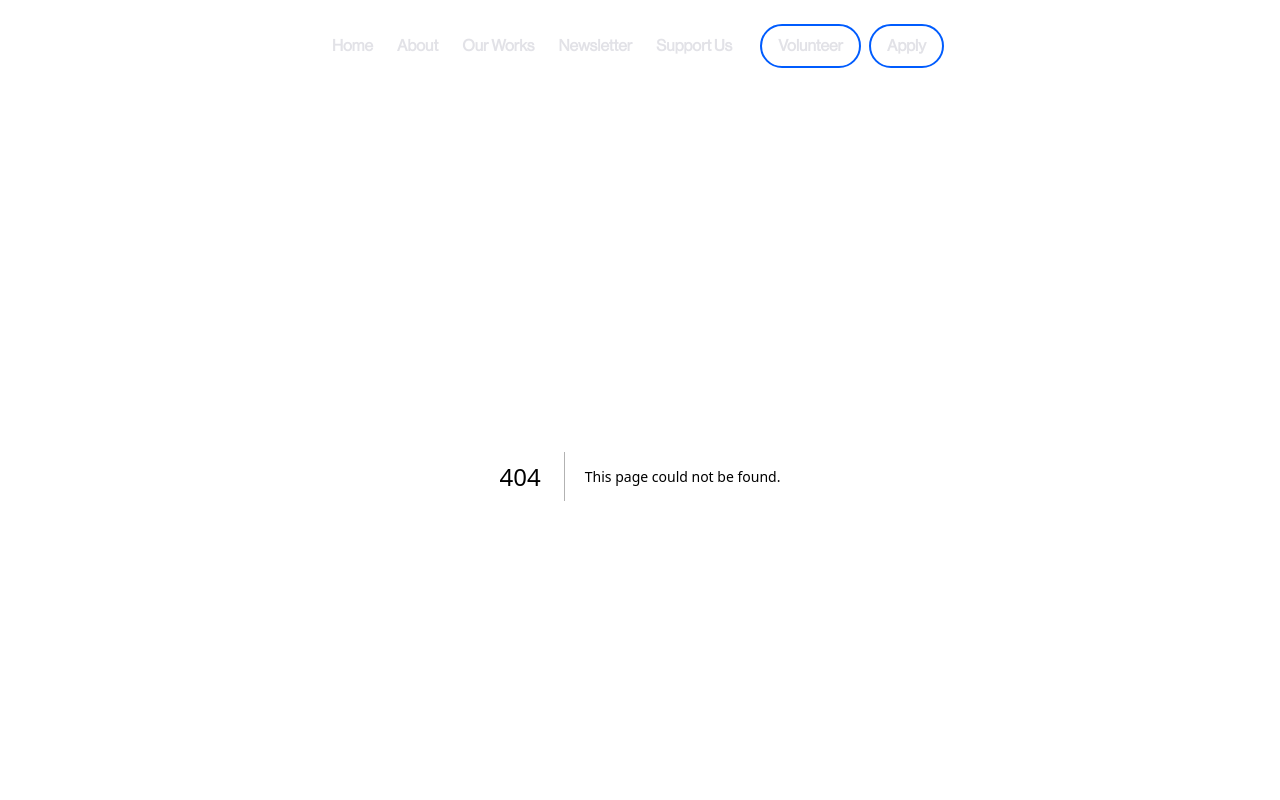
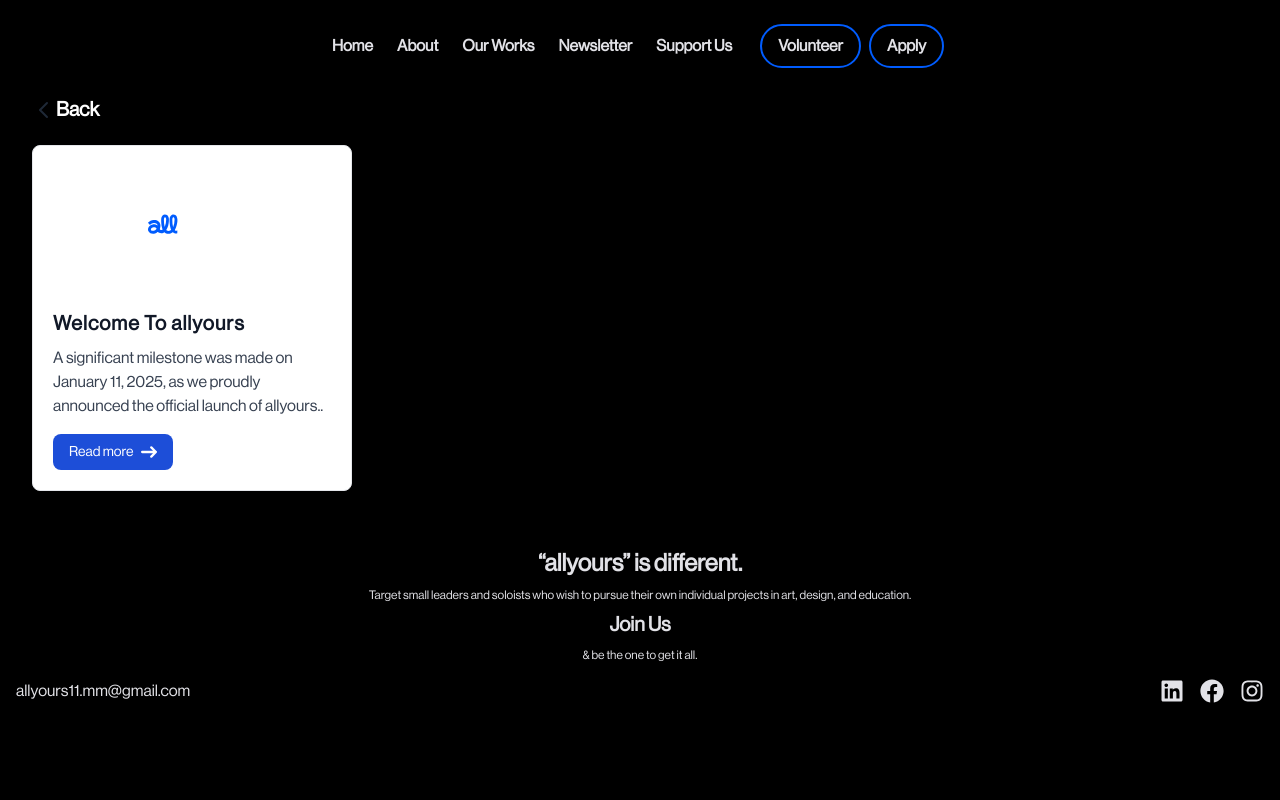
Before and after one commit to Kaungsett45/allyours, a Next.js app: page /newsletter/blog in a window 1280 px wide. Before the commit this address had no page. Shown: the top 800 px of the page. Built offline with nearby package versions, Linux system fonts and the light colour scheme.

Commit message:
blog update

```diff
--- /dev/null
+++ b/src/app/newsletter/blog/blog-allyours/page.js
@@ -0,0 +1,43 @@
+
+"use client"
+
+import Link from 'next/link';
+import { useRouter } from 'next/navigation';
+
+export default function BlogPost() {
+  const router = useRouter();
+
+  const blogContent = {
+    id: '1',
+    title: 'Welcome to allyours: A Visionary Hub for Sustainable and Collaborative Creativity',
+    date: 'January 11, 2025',
+    content: `A significant milestone was made on January 11, 2025, as we proudly announced the official launch of allyours - an innovative hub dedicated to empowering solopreneurs, small project leaders, and creative minds in Burma. It is more than just a physical space. allyours instead joins an ever-important endeavour to nurture growth, foster collaboration, and drive impactful community change for the better.
+    Founded on a bold vision, allyours seeks to be a net-zero innovative hub that supports individuals and small projects specialising in art, design, and education. What we aim to provide is a thriving environment where individuals can work independently white at the same time connect deeply with, benefit from and contribute to a supportive community. Our mission is to catalyze and empower transformative ideas, decentralise opportunities, and tailor solutions to the unique challenges faced by local creators and changemakers with high potential.
+        The launch of allyours represents the opening of an unparalleled range of offerings designed to inspire and empower. We provide a workspace, fully equipped with reliable electricity, high-speed internet, and eco-friendly facilities - nothing less than a heaven for productivity! As we also offer and facilitate workshops, coaching sessions, and peer-review opportunities, participants can refine their skills and accelerate their projects. Networking events and site visits further connect creators with industry experts, mentors, and like-minded peers, fostering organic and meaningful collaborations.
+    This model has now been initially implemented in Yangon and is expected to grow in other cities in Burma as well as in Chiang Mai, Thailand to support migrated youth leaders. Our commitment to inclusivity ensures that allyours is a welcoming space for any individuals with a high potential for positive community impact. Sustainability lies at the heart of our operations, with net-zero carbon goals and eco-friendly practices that contribute to a greener future. A vibrant support network made possible by partnerships in good faith with several organizations also further ensures its long-term sustainability.
+        The importance of allyours cannot be overstated. Burmese youth face numerous obstacles, including limited access to infrastructure, mentorship, and industry exposure. Brain drain remains a pressing issue as talented individuals leave the country in search of better opportunities. The birth of allyours is a direct response to these pressing challenges faced by Burmese youth. Designed to tackle them head-on, allyours provides a platform for creators to flourish locally, countering the forces that drive them away. With its unique focus on passion projects in art, design, and education, allyours is set to be a sanctuary for dreamers who wish to transform their ideas into tangible impacts while staying true to their values and contributing meaningfully to their communities.
+        As we embark on this fulfilling journey, we invite you to be part of our story. Whether you are a solopreneur, an individual, or a small project leaders, seeking a supportive environment, to turn your big ideas into tangible results. allyours is here to guide and support you. We hope this launch marks the beginning of a new chapter in Burma’s creative economy - a chapter driven by innovation, resilience, and hope! Join us as we build a future where creativity knows no bounds and the community knows no limit. Visit our website, Facebook, Instagram or LinkedIn to stay updated. Let us all dream, create, and thrive!
+    `,
+  };
+
+  return (
+    <div className="min-h-screen bg-cultured">
+      <div className="max-w-4xl mx-auto px-6 py-12">
+      <Link href="/newsletter" className='text-black  '>
+                <p className="inline-flex px-4  py-1 items-center font-semibold text-xl   rounded-md"><svg className="w-6 h-6 text-gray-800 dark:text-white" aria-hidden="true" xmlns="http://www.w3.org/2000/svg" width="24" height="24" fill="#000000" viewBox="0 0 24 24">
+    <path stroke="currentColor" strokeLinecap="round" strokeLinejoin="round" strokeWidth="2" d="m15 19-7-7 7-7"/>
+</svg>
+Back</p></Link>
+        <article className="e p-6 ">
+          <header className="mb-4">
+            <h1 className="text-3xl font-bold text-gray-800">{blogContent.title}</h1>
+            {/* <p className="text-sm text-gray-500">Published on {blogContent.date}</p> */}
+          </header>
+          <section className="text-gray-700 leading-relaxed">
+            <p className="mb-4 text-justify">{blogContent.content}</p>
+          </section>
+        </article>
+      </div>
+    </div>
+  );
+}
--- /dev/null
+++ b/src/app/newsletter/blog/page.js
@@ -0,0 +1,74 @@
+// /newsletter/page.js
+import React from 'react';
+import Image from 'next/image';
+
+import Link from 'next/link';
+const BlogPage = () => {
+  return (
+        <>
+        <div className='p-4'>
+
+              <Link href="/newsletter" className='text-white  '>
+                <p className="inline-flex px-4  py-1 items-center font-semibold text-xl   rounded-md"><svg className="w-6 h-6 text-gray-800 dark:text-white" aria-hidden="true" xmlns="http://www.w3.org/2000/svg" width="24" height="24" fill="none" viewBox="0 0 24 24">
+  <path stroke="currentColor" strokeLinecap="round" strokeLinejoin="round" strokeWidth="2" d="m15 19-7-7 7-7"/>
+</svg>
+Back</p></Link>
+
+
+
+<div className="m-4 max-w-xs bg-white border border-gray-200 rounded-lg shadow-lg dark:bg-gray-800 dark:border-gray-700">
+  <a href="#">
+    <Image
+      className="w-48 h-32 mx-auto mt-4   object-cover "
+      width={128}
+      height={128}
+      src="/logo/allyours.svg"
+      alt="Logo"
+    />
+  </a>
+
+  <div className="p-5 text-left">
+    <a href="#">
+      <h5 className="mb-2 text-xl font-bold tracking-wider text-gray-900 dark:text-white">
+        Welcome To allyours
+      </h5>
+    </a>
+    <p className="mb-4 font-normal text-gray-700 dark:text-gray-400">
+    A significant milestone was made on January 11, 2025, as we proudly announced the official launch of allyours.. </p>
+    <Link href="/newsletter/blog/blog-allyours"
+
+      className="inline-flex items-center px-4 py-2 text-sm font-medium text-white bg-blue-700 rounded-lg hover:bg-blue-800 focus:ring-4 focus:outline-none focus:ring-blue-300 dark:bg-blue-600 dark:hover:bg-blue-700 dark:focus:ring-blue-800"
+    >
+      Read more
+      <svg
+        className="w-4 h-4 ml-2 rtl:rotate-180"
+        aria-hidden="true"
+        xmlns="http://www.w3.org/2000/svg"
+        fill="none"
+        viewBox="0 0 14 10"
+      >
+        <path
+          stroke="currentColor"
+          strokeLinecap="round"
+          strokeLinejoin="round"
+          strokeWidth="2"
+          d="M1 5h12m0 0L9 1m4 4L9 9"
+        />
+      </svg>
+    </Link>
+  </div>
+</div>
+
+
+        </div>
+        </>
+
+
+  )
+
+
+
+
+};
+
+export default BlogPage; // Ensure this is the default export
--- a/src/app/newsletter/page.js
+++ b/src/app/newsletter/page.js
@@ -54,7 +54,7 @@ export default function Newsletter() {
     <h5 className="text-xl font-semibold tracking-tight text-gray-900 dark:text-white">📰 Blog Archive</h5>
     <p className="my-2 text-white text-pretty">
     Missed a newsletter or want to revisit an inspiring story? Explore our Blog Archive : your gateway to all past allyours updates.
-      <Link  href="https://docs.google.com/document/d/1-YSrljX2Pzhg1k2Yb8_xJKSqBhHODyeB/edit?usp=sharing&ouid=106958766191999291898&rtpof=true&sd=true"className="block w-full py-2 mt-4 text-center font-semibold text-white bg-blue-600 rounded-lg hover:bg-blue-700">
+      <Link  href="/newsletter/blog"className="block w-full py-2 mt-4 text-center font-semibold text-white bg-blue-600 rounded-lg hover:bg-blue-700">
         Explore Blog Archive
       </Link>
     </p>
```
